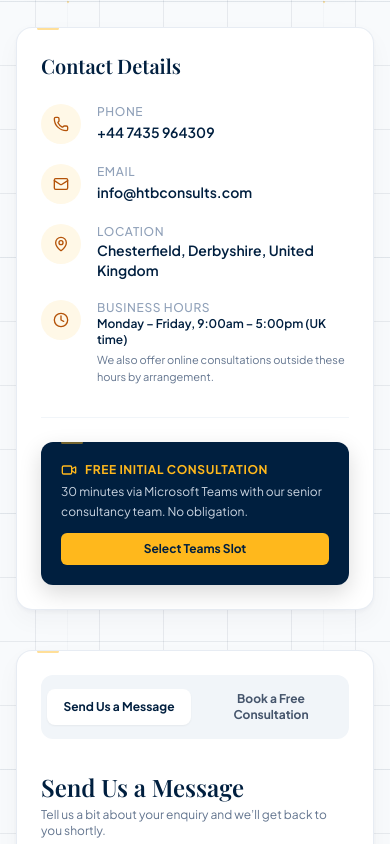
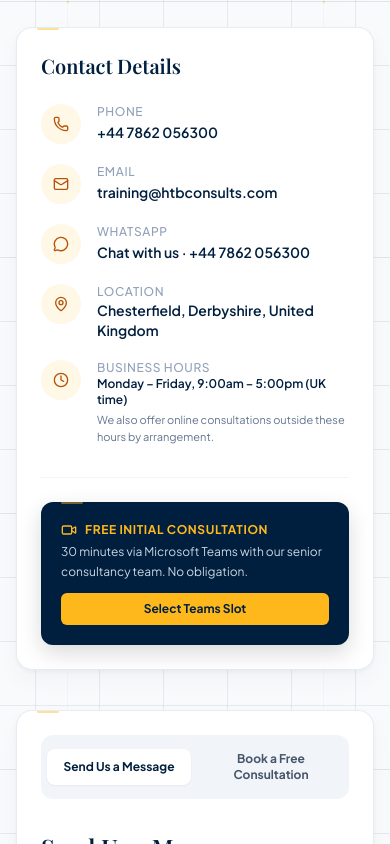
Before and after one commit to HTBCONSULTS/HTB_CONSULTS_MAIN, a React (Vite) app: page /contact in a window 390 px wide. Shown: the part 1200-2044 px from the top of the page. Built offline with nearby package versions, Linux system fonts and the light colour scheme; a web font is replaced by a local one.

Commit message:
contact: use Academy phone email and WhatsApp

```diff
--- a/src/components/ContactSection.tsx
+++ b/src/components/ContactSection.tsx
@@ -4,6 +4,7 @@ import { ContactFormData } from '../types';
 import {
   Phone,
   Mail,
+  MessageCircle,
   MapPin,
   Clock,
   Calendar,
@@ -208,6 +209,23 @@ export const ContactSection: React.FC<ContactSectionProps> = ({
                       className="text-sm font-semibold text-[#001F3F] hover:text-[#B45309] transition-colors"
                     >
                       {SITE_METADATA.email}
+                    </a>
+                  </div>
+                </div>
+
+                <div className="flex items-start gap-4">
+                  <div className="w-10 h-10 rounded-full bg-[#FFF8E7] flex items-center justify-center text-[#B45309] shrink-0">
+                    <MessageCircle className="w-4 h-4" aria-hidden="true" />
+                  </div>
+                  <div>
+                    <div className="text-xs text-slate-400 font-medium uppercase tracking-wider">WhatsApp</div>
+                    <a
+                      href={SITE_METADATA.whatsappUrl}
+                      target="_blank"
+                      rel="noopener noreferrer"
+                      className="text-sm font-semibold text-[#001F3F] hover:text-[#B45309] transition-colors"
+                    >
+                      Chat with us · {SITE_METADATA.phone}
                     </a>
                   </div>
                 </div>
@@ -495,7 +513,7 @@ export const ContactSection: React.FC<ContactSectionProps> = ({
                     </div>
 
                     <div className="flex items-center justify-between text-xs text-slate-500 pt-2">
-                      <span>Urgent enquiry? Email us directly at <a href="mailto:info@htbconsults.com" className="text-[#001F3F] font-bold underline">info@htbconsults.com</a></span>
+                      <span>Urgent enquiry? Email us directly at <a href={`mailto:${SITE_METADATA.email}`} className="text-[#001F3F] font-bold underline">{SITE_METADATA.email}</a></span>
                       <button
                         type="button"
                         onClick={() => {
--- a/src/components/Footer.tsx
+++ b/src/components/Footer.tsx
@@ -1,6 +1,6 @@
 import React from 'react';
 import { Link } from 'react-router-dom';
-import { ArrowUp, Mail, MapPin, Phone } from 'lucide-react';
+import { ArrowUp, Mail, MapPin, MessageCircle, Phone } from 'lucide-react';
 import { Logo } from './Logo';
 import { ACADEMY_SITE_URL, SERVICES, SITE_METADATA } from '../config/siteData';
 
@@ -51,6 +51,7 @@ export const Footer: React.FC<FooterProps> = ({ onOpenPolicy }) => {
             <address className="space-y-2 border-t border-white/10 pt-4 text-sm not-italic text-slate-300">
               <div className="flex items-center gap-2"><Phone className="h-4 w-4 text-[#FFB81C]" aria-hidden="true" /><a href={`tel:${SITE_METADATA.phone.replace(/\s+/g, '')}`} className="focus-visible-brand rounded-sm hover:text-white">{SITE_METADATA.phone}</a></div>
               <div className="flex items-center gap-2"><Mail className="h-4 w-4 text-[#FFB81C]" aria-hidden="true" /><a href={`mailto:${SITE_METADATA.email}`} className="focus-visible-brand rounded-sm hover:text-white">{SITE_METADATA.email}</a></div>
+              <div className="flex items-center gap-2"><MessageCircle className="h-4 w-4 text-[#FFB81C]" aria-hidden="true" /><a href={SITE_METADATA.whatsappUrl} target="_blank" rel="noopener noreferrer" className="focus-visible-brand rounded-sm hover:text-white">WhatsApp: {SITE_METADATA.phone}</a></div>
               <div className="flex items-center gap-2"><MapPin className="h-4 w-4 text-[#FFB81C]" aria-hidden="true" /><span>{SITE_METADATA.location}</span></div>
             </address>
           </div>
--- a/src/components/PolicyModal.tsx
+++ b/src/components/PolicyModal.tsx
@@ -1,5 +1,6 @@
 import React, { useEffect } from 'react';
 import { X } from 'lucide-react';
+import { SITE_METADATA } from '../config/siteData';
 
 interface PolicyModalProps {
   policyType: 'privacy' | 'terms' | 'cookie' | null;
@@ -42,7 +43,7 @@ We use your information solely to:
 We do not sell, rent, or lease your personal information to third parties. All personal data is stored securely and processed with industry-standard administrative and technical safeguards.
 
 4. Contact
-For data privacy enquiries, please contact info@htbconsults.com.`,
+For data privacy enquiries, please contact ${SITE_METADATA.email}.`,
     },
     terms: {
       title: 'Terms & Conditions',
--- a/src/config/siteData.ts
+++ b/src/config/siteData.ts
@@ -8,8 +8,9 @@ export const SITE_METADATA = {
   tagline: 'Clarity in Strategy. Confidence in Delivery.',
   secondaryPhrase: 'Ideas. Strategy. Solutions. Results.',
   location: 'Chesterfield, Derbyshire, United Kingdom',
-  phone: '+44 7435 964309',
-  email: 'info@htbconsults.com',
+  phone: '+44 7862 056300',
+  email: 'training@htbconsults.com',
+  whatsappUrl: 'https://wa.me/447862056300?text=Hi%2C%20I%27d%20like%20to%20get%20some%20support%20from%20HTB%20Consults.',
   businessHours: 'Monday – Friday, 9:00am – 5:00pm (UK time)',
   extendedHoursNotice: 'We also offer online consultations outside these hours by arrangement.',
 };
```
